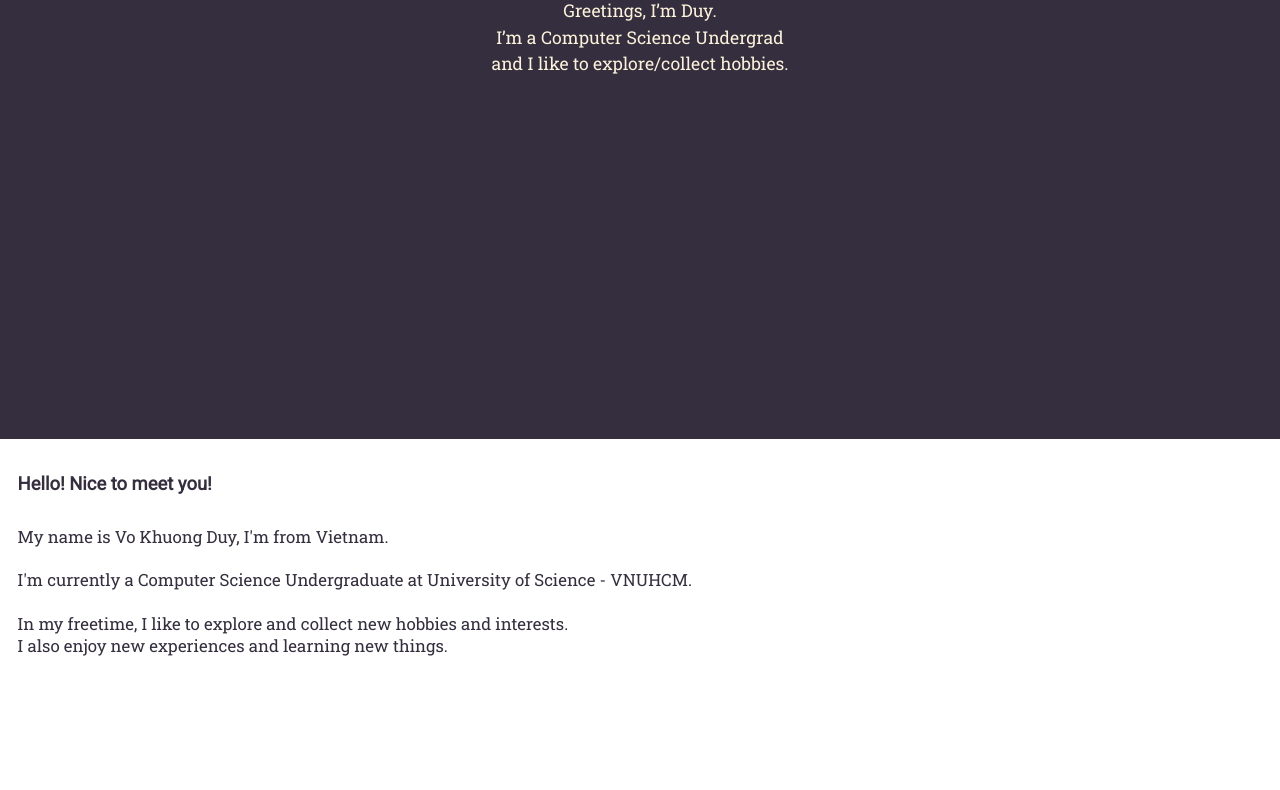
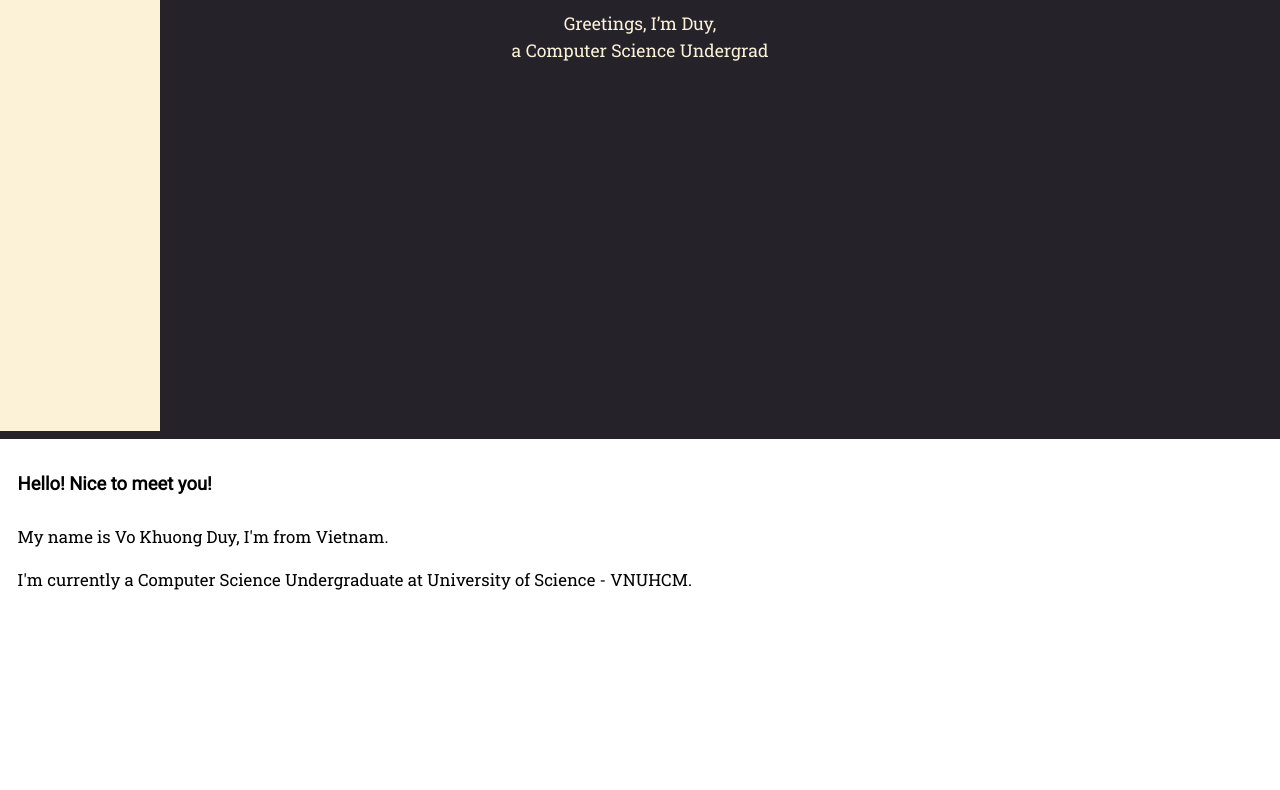
Before and after one commit to vkduy19/vkduy19.github.io, a plain HTML site: page index.html in a window 1280 px wide. Shown: the part 393-1183 px from the top of the page. Drawn offline with nearby package versions, Linux system fonts and the light colour scheme; no server answers.

Commit message:
basic design for main page

```diff
--- a/css/index.css
+++ b/css/index.css
@@ -2,17 +2,14 @@
     Global
    ================ */
 :root {
-  --clr-primary: #FBF2D8;
-  --clr-primary-accent: #52667A;
+  --clr-white: #fff;
+  --clr-beige: #FBF2D8;
+  --clr-blue: #52667A;
+  --clr-bluedark: #252229;
+  --clr-black: #000;
 
-  --clr-secondary: #342E3F;
-  --clr-secondary-accent: #FFB291;
-
-  --clr-basic-primary: #fff;
-  --clr-basic-primary-accent: #000;
-
-  --fnt-primary: 'Roboto', sans-serif;
-  --fnt-accent: 'Roboto Slab', serif;
+  --ff-primary: 'Roboto', sans-serif;
+  --ff-accent: 'Roboto Slab', serif;
 
   font-size: 16px;
 }
@@ -23,14 +20,12 @@ body {
   margin: 0;
   height: 100vh;
   width: 100vw;
-  background-color: var(--clr-secondary);
-  color: var(--clr-primary);
+  background-color: var(--clr-bluedark);
+  color: var(--clr-beige);
 }
 
-body a,
-.iconify-inline {
+body a {
   text-decoration: none;
-  color: var(--clr-primary);
 }
 
 /* ================
@@ -42,8 +37,8 @@ nav {
   width: 100%;
   padding: 0;
   margin: 0;
-  background-color: var(--clr-primary-accent);
-  color: var(--clr-primary);
+  background-color: var(--clr-blue);
+  color: var(--clr-beige);
 }
 
 .nav-item {
@@ -69,27 +64,30 @@ nav {
   display: none;
 } */
 
-.nav-menu {
-  display: block;
-  width: 100%;
-  height: 100%;
+#resNavMenu {
+  width: 10rem;
+  height: 100vh;
+
+  color: var(--clr-bluedark);
+  background-color: var(--clr-beige);
 }
 
-.nav-menu a {
-  text-align: center;
+#resNavMenu a {
+  display: block;
+  text-align: left;
 
+  color: var(--clr-bluedark);
+  font-family: var(--ff-primary);
   font-size: 1.5rem;
-  color: var(--clr-primary);
 
-  padding: 1rem 1.5rem;
+  padding: 1.2rem 0.7rem;
   margin: 0;
-  position: sticky;
-  top: 50%;
 }
 
-.nav-menu a:hover {
-  background-color: var(--clr-primary);
-  color: var(--clr-primary-accent);
+#resNavMenu a:hover,
+#resNavMenu a:active {
+  background-color: var(--clr-bluedark);
+  color: var(--clr-beige);
 }
 
 /* ================
@@ -113,12 +111,12 @@ nav {
 }
 
 #name {
-  font-family: var(--fnt-primary);
+  font-family: var(--ff-primary);
   font-size: 2rem;
 }
 
 #overview {
-  font-family: var(--fnt-accent);
+  font-family: var(--ff-accent);
   font-size: 1.1rem;
   line-height: 1.5em;
 }
@@ -126,6 +124,7 @@ nav {
 .contact-item {
   font-size: 1.7rem;
   margin: 1.5rem 1.4rem;
+  color: var(--clr-beige);
 }
 
 /* ================
@@ -136,19 +135,19 @@ nav {
   height: calc(100% - 3.5rem);
   margin: 0;
   padding: 1rem 1.1rem;
-  background-color: var(--clr-basic-primary);
-  color: var(--clr-secondary);
+  background-color: var(--clr-white);
+  color: var(--clr-black);
 }
 
 #greetings {
-  font-family: var(--fnt-primary);
+  font-family: var(--ff-primary);
   font-size: 1.15rem;
   font-weight: 900;
   margin-bottom: 1.7em;
 }
 
 #about-me {
-  font-family: var(--fnt-accent);
+  font-family: var(--ff-accent);
   font-size: 1.05rem;
   font-weight: 500;
   line-height: 1.3em;
--- a/index.html
+++ b/index.html
@@ -26,7 +26,11 @@
 
     <img class="nav-item nav-logo" src="res/logo.svg" alt="My Logo">
 
-    <div id="resNavMenu" class="nav-item nav-menu">
+    <div id="resNavMenu" class="nav-item">
+      <a href="#" onclick="hideResNavMenu()">
+        <span class="iconify-inline" data-icon="mdi:account"></span>
+        Close
+      </a>
 
       <a href="#profile">
         <span class="iconify-inline" data-icon="mdi:account"></span>
@@ -53,9 +57,8 @@
 
       <h1 id="name">Vo Khuong Duy</h1>
 
-      <p id="overview">Greetings, I’m Duy.<br>
-        I’m a Computer Science Undergrad<br>
-        and I like to explore/collect hobbies.</p>
+      <p id="overview">Greetings, I’m Duy,<br>
+        a Computer Science Undergrad</p>
 
       <!-- LinkedIn -->
       <a href="https://www.linkedin.com/in/duyvo1801/" target="_blank">
@@ -78,9 +81,7 @@
   <section id="about">
     <h3 id="greetings">Hello! Nice to meet you!</h3>
     <p id="about-me">My name is Vo Khuong Duy, I'm from Vietnam.<br><br>
-      I'm currently a Computer Science Undergraduate at University of Science - VNUHCM.<br><br>
-      In my freetime, I like to explore and collect new hobbies and interests.<br>
-      I also enjoy new experiences and learning new things.
+      I'm currently a Computer Science Undergraduate at University of Science - VNUHCM.
     </p>
   </section>
 
```
Also changed, not shown: contact.html (+12 -0 lines).
